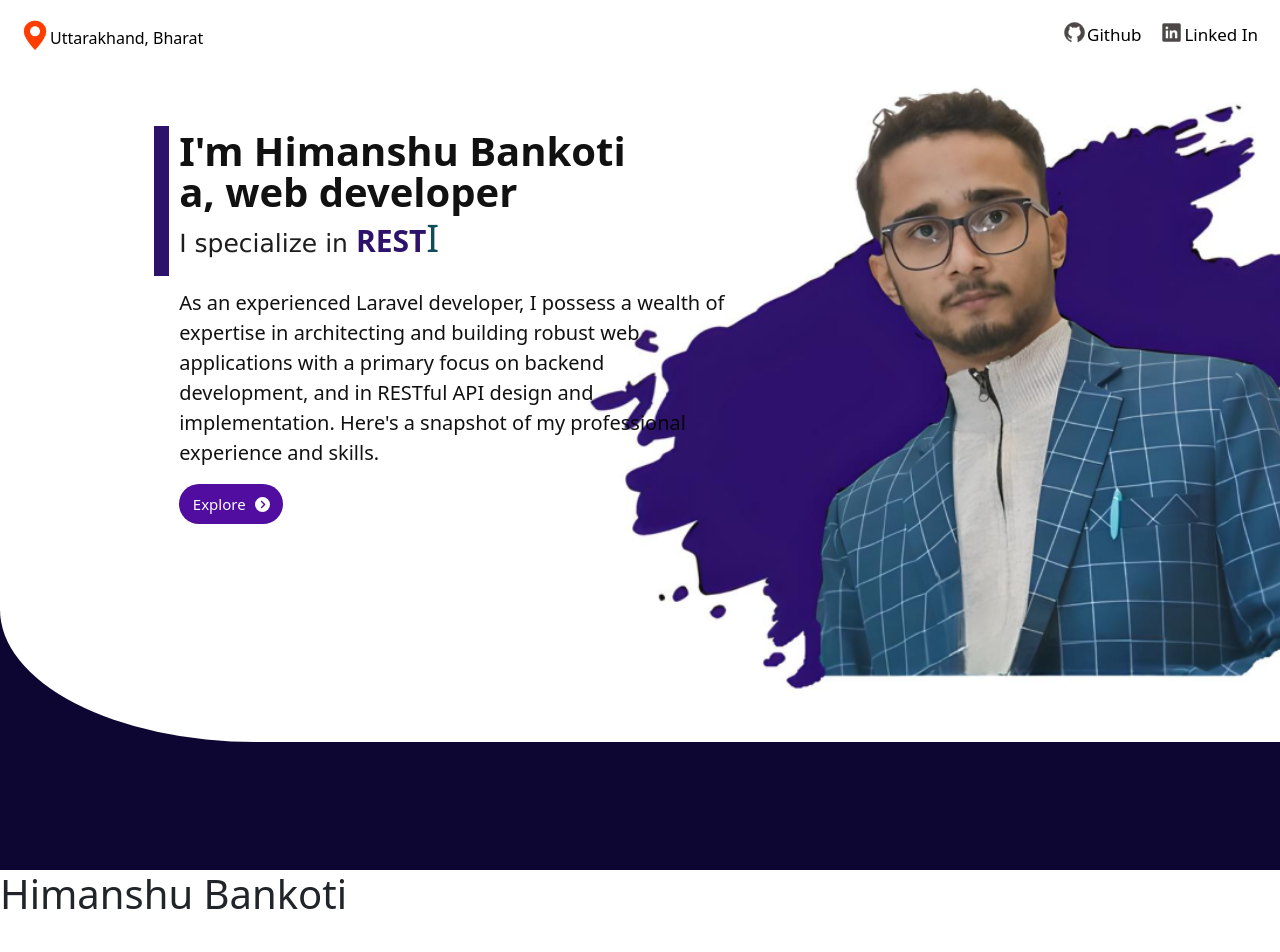
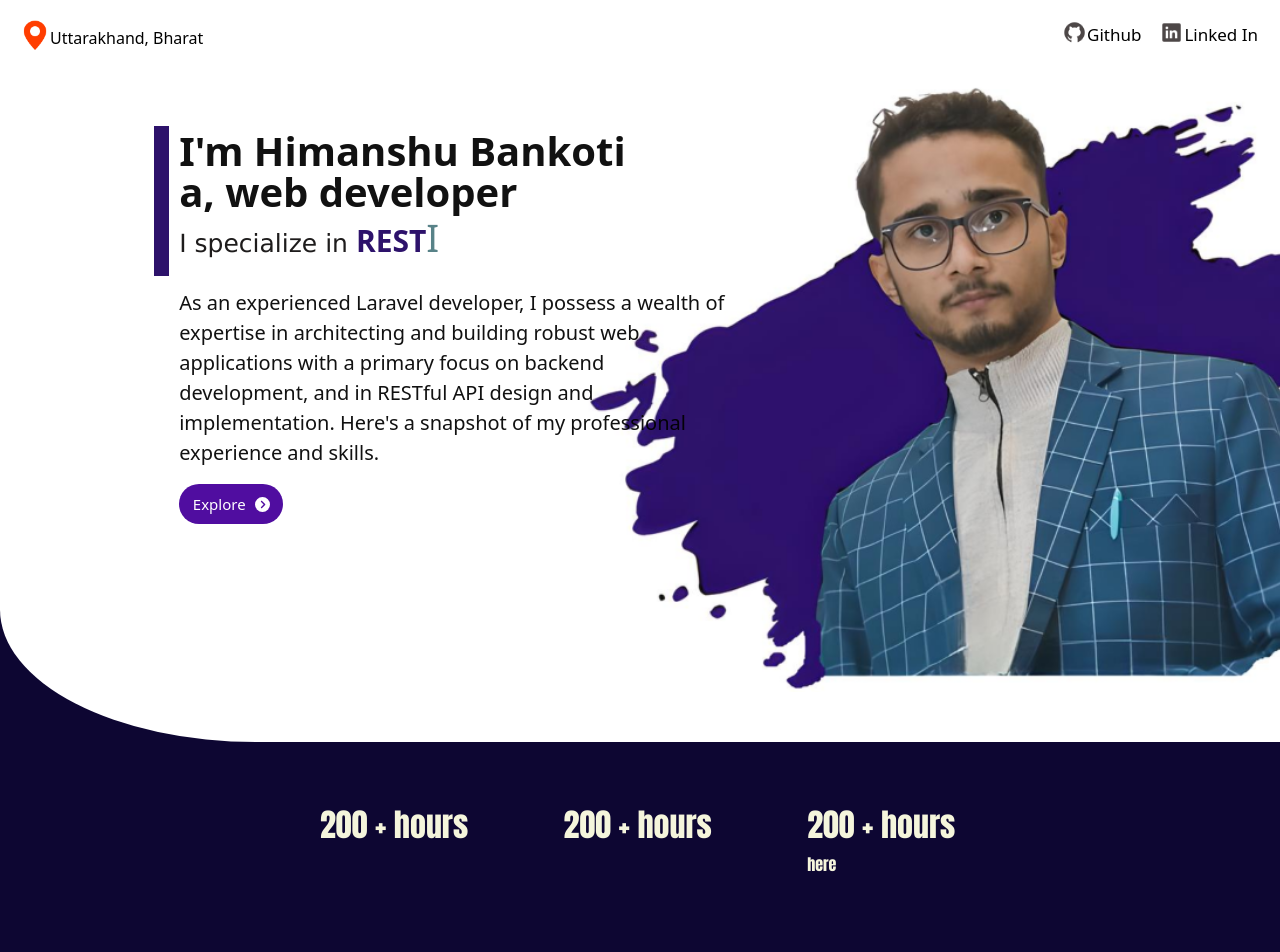
Before and after one commit to himanshu-bankoti/himanshu-portfolio, a React (Create React App) app: page / in a window 1280 px wide. Shown: the top 952 px of the page. Built offline with nearby package versions, Linux system fonts and the light colour scheme.

Commit message:
added stats component and added respective css

```diff
--- a/src/App.css
+++ b/src/App.css
@@ -47,6 +47,6 @@
   width: 100%;
   background-color: rgb(255, 255, 255);
   height: 500px;
-  margin-top: 10%;
+  margin-top: 5%;
   position: absolute;
 }
--- a/src/App.js
+++ b/src/App.js
@@ -5,6 +5,7 @@ import { BannerImage } from "./components/intro/BannerImage";
 import image from "./assets/images/me.png";
 import { Header } from "./components/Header";
 import { About } from "./components/about/About";
+import { Stats } from "./components/intro/Stats";
 
 export default function App() {
   return (
@@ -30,6 +31,9 @@ export default function App() {
         </div>
         <BannerImage image={image} />
       </div>
+      <div>
+        <Stats />
+      </div>
       <div className="second-section-wrapper">
         <About />
       </div>
--- /dev/null
+++ b/src/assets/stats.css
@@ -0,0 +1,17 @@
+.flex-wrapper {
+    display: flex;
+    margin-top: 5%;
+    padding-left: 25%;
+    color: beige;
+    font-family:Impact, Haettenschweiler, 'Arial Narrow Bold', sans-serif;
+}
+
+
+
+.section-one  {
+    flex: 0.3;
+}
+
+.section-two {
+    flex: 0.3;
+}
--- /dev/null
+++ b/src/components/intro/Stats.js
@@ -0,0 +1,19 @@
+import "../../assets/stats.css";
+export function Stats() {
+  return (
+    <>
+      <div className="flex-wrapper">
+        <div className="section-one">
+          <h2>200 + hours</h2>
+        </div>
+        <div className="section-two">
+          <h2>200 + hours</h2>
+        </div>
+        <div className="section-three">
+          <h2>200 + hours</h2>
+          <p>here</p>
+        </div>
+      </div>
+    </>
+  );
+}
```
